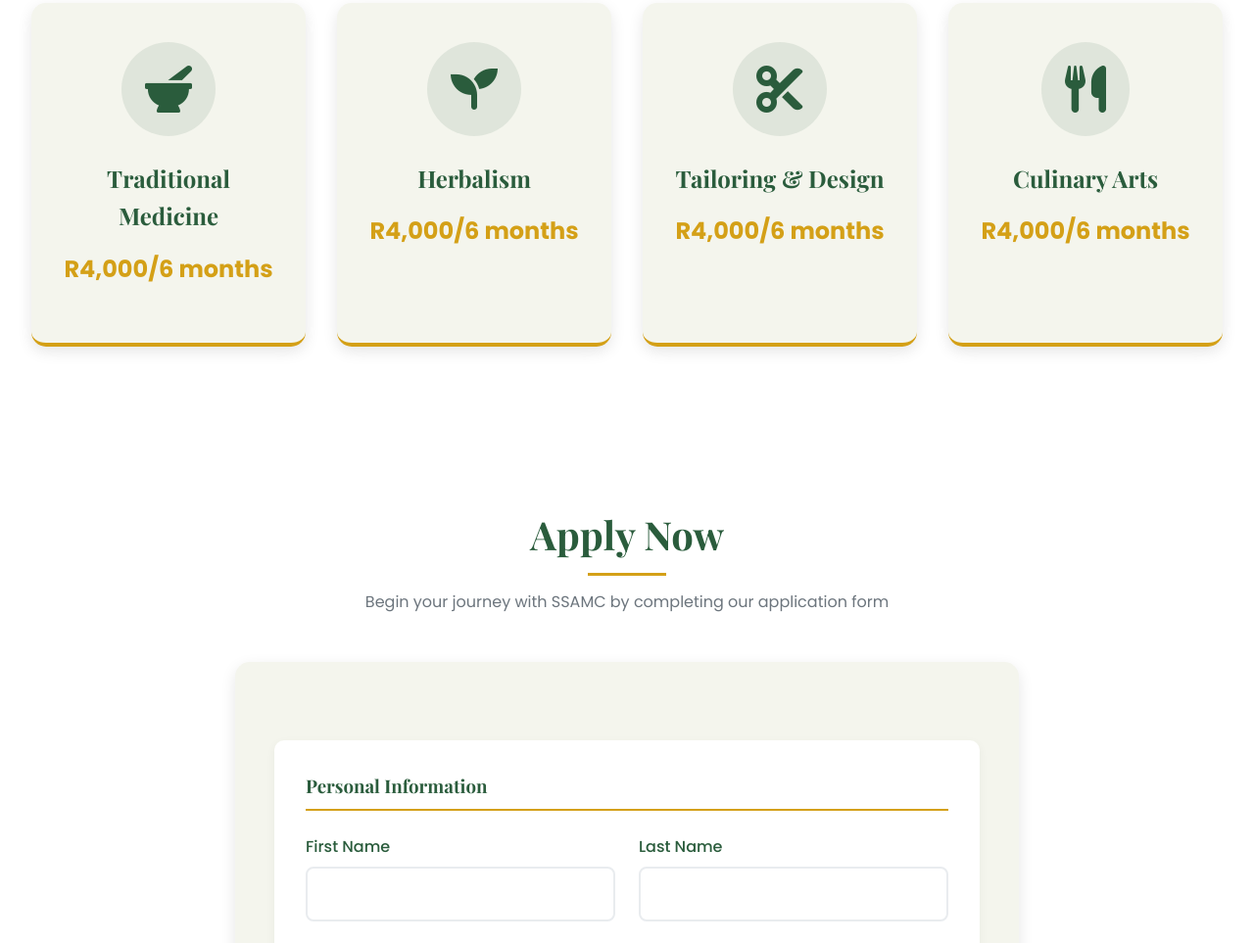
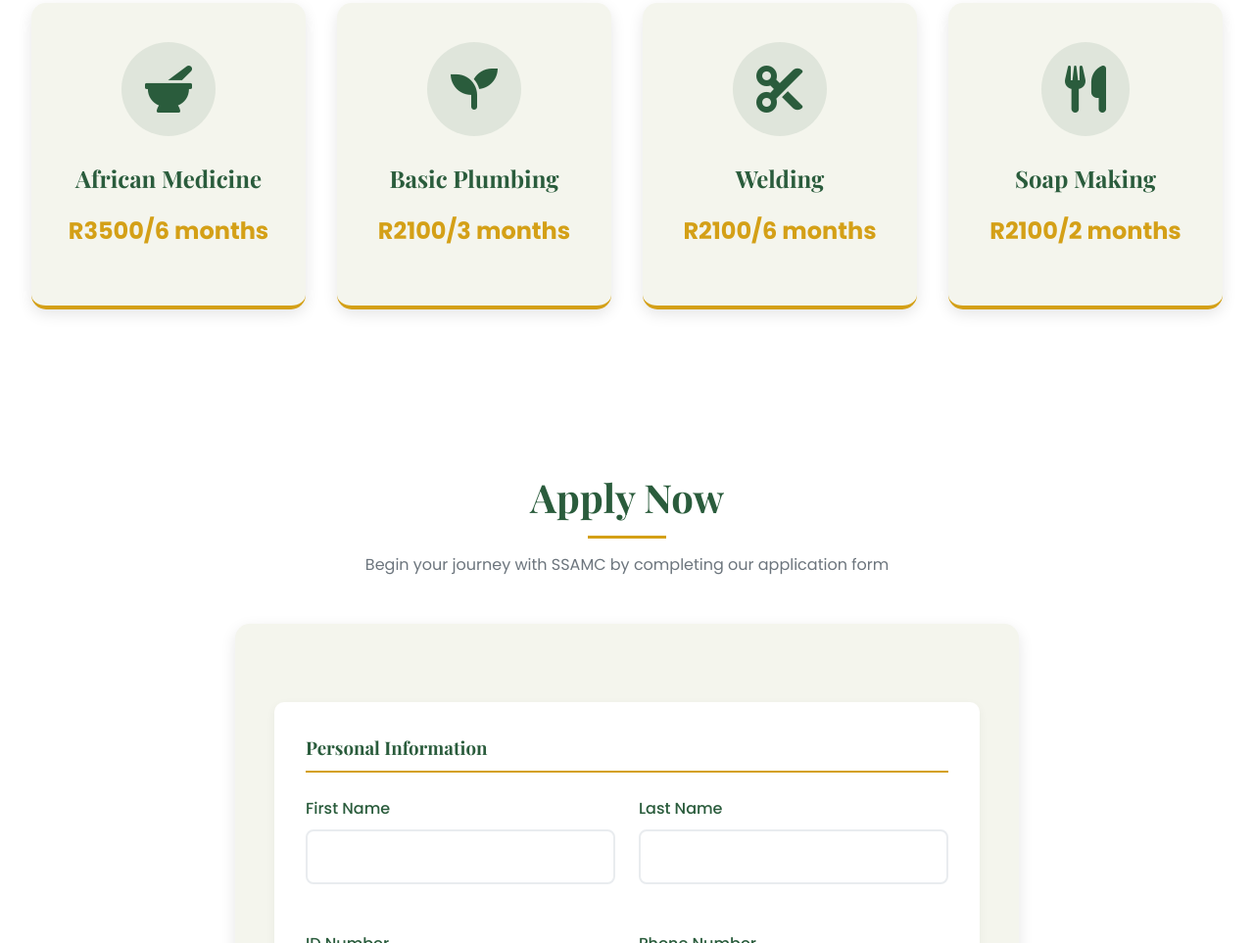
Before and after one commit to Skhulu9812/Website, a plain HTML site: page index.html in a window 1280 px wide. Shown: the part 3289-4252 px from the top of the page at 98% size. Drawn offline with nearby package versions, Linux system fonts and the light colour scheme; no server answers.

Commit message:
Update index.html

```diff
--- a/index.html
+++ b/index.html
@@ -1264,37 +1264,37 @@
         <div class="fees-grid">
             <div class="fee-card">
                 <i class="fas fa-mortar-pestle"></i>
-                <h3 class="editable" data-content="fee-1-title">Traditional Medicine
+                <h3 class="editable" data-content="fee-1-title">African Medicine
                     <span class="edit-tooltip" data-target="fee-1-title">✎</span>
                 </h3>
-                <p class="editable" data-content="fee-1-amount">R4,000/6 months
+                <p class="editable" data-content="fee-1-amount">R3500/6 months
                     <span class="edit-tooltip" data-target="fee-1-amount">✎</span>
                 </p>
             </div>
             <div class="fee-card">
                 <i class="fas fa-seedling"></i>
-                <h3 class="editable" data-content="fee-2-title">Herbalism
+                <h3 class="editable" data-content="fee-2-title">Basic Plumbing
                     <span class="edit-tooltip" data-target="fee-2-title">✎</span>
                 </h3>
-                <p class="editable" data-content="fee-2-amount">R4,000/6 months
+                <p class="editable" data-content="fee-2-amount">R2100/3 months
                     <span class="edit-tooltip" data-target="fee-2-amount">✎</span>
                 </p>
             </div>
             <div class="fee-card">
                 <i class="fas fa-cut"></i>
-                <h3 class="editable" data-content="fee-3-title">Tailoring & Design
+                <h3 class="editable" data-content="fee-3-title">Welding
                     <span class="edit-tooltip" data-target="fee-3-title">✎</span>
                 </h3>
-                <p class="editable" data-content="fee-3-amount">R4,000/6 months
+                <p class="editable" data-content="fee-3-amount">R2100/6 months
                     <span class="edit-tooltip" data-target="fee-3-amount">✎</span>
                 </p>
             </div>
             <div class="fee-card">
                 <i class="fas fa-utensils"></i>
-                <h3 class="editable" data-content="fee-4-title">Culinary Arts
+                <h3 class="editable" data-content="fee-4-title">Soap Making
                     <span class="edit-tooltip" data-target="fee-4-title">✎</span>
                 </h3>
-                <p class="editable" data-content="fee-4-amount">R4,000/6 months
+                <p class="editable" data-content="fee-4-amount">R2100/2 months
                     <span class="edit-tooltip" data-target="fee-4-amount">✎</span>
                 </p>
             </div>
```
